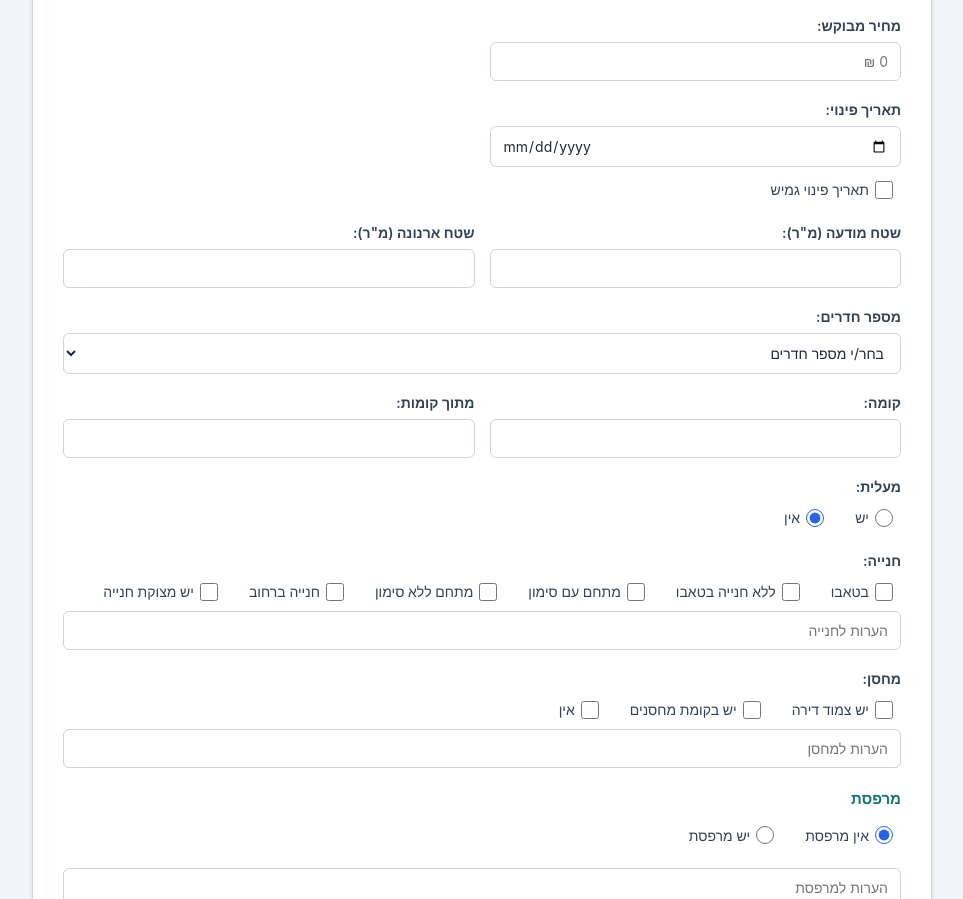
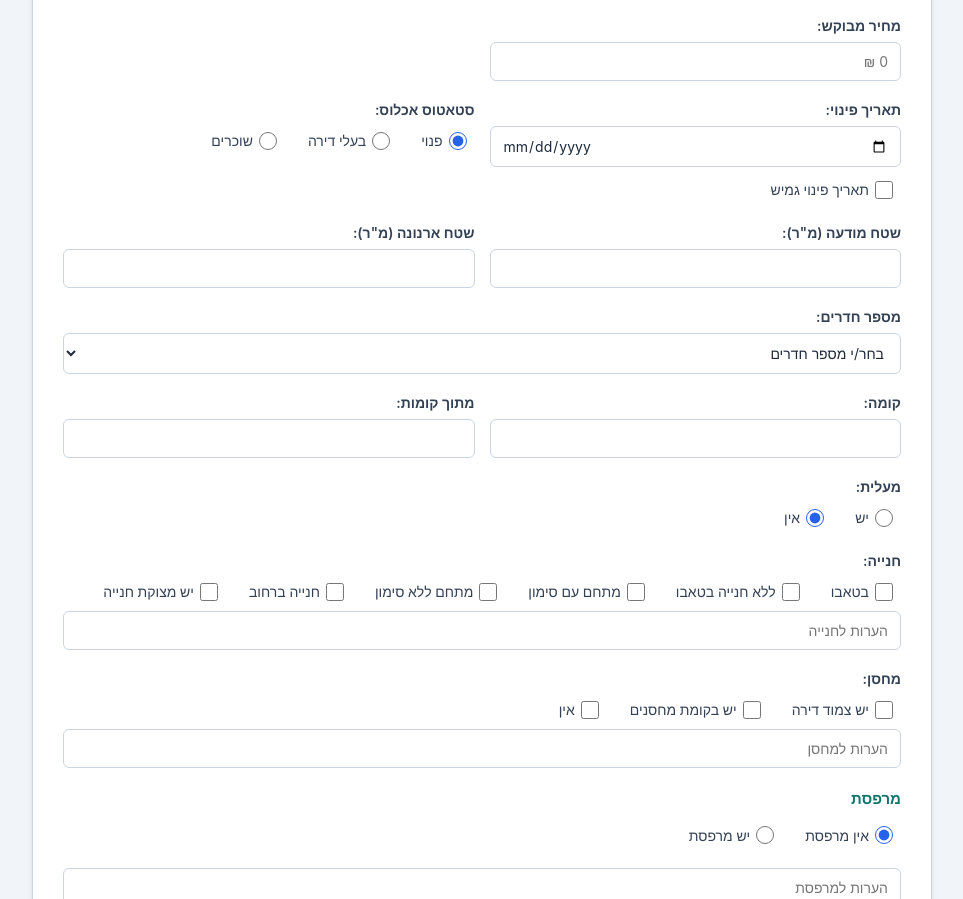
Before and after one commit to shipser/HomeSearchSystem, a website: page index.html in a window 1280 px wide. Shown: the part 964-1863 px from the top of the page, without its empty margins (158-1121 px from the left). Drawn offline with Linux system fonts and the light colour scheme; no server answers.

Commit message:
feat: add occupancy status field (סטאטוס אכלוס) next to evacuation date

```diff
--- a/index.html
+++ b/index.html
@@ -186,7 +186,14 @@
                     </label>
                 </div>
             </div>
-            <div></div>
+            <div class="form-group">
+                <label>סטאטוס אכלוס:</label>
+                <div class="radio-group">
+                    <label><input type="radio" name="סטאטוס_אכלוס" value="פנוי" checked> פנוי</label>
+                    <label><input type="radio" name="סטאטוס_אכלוס" value="בעלי דירה"> בעלי דירה</label>
+                    <label><input type="radio" name="סטאטוס_אכלוס" value="שוכרים"> שוכרים</label>
+                </div>
+            </div>
         </div>
 
         <div class="grid-2">
```
Also changed, not shown: public/index.html (+8 -1 lines).
